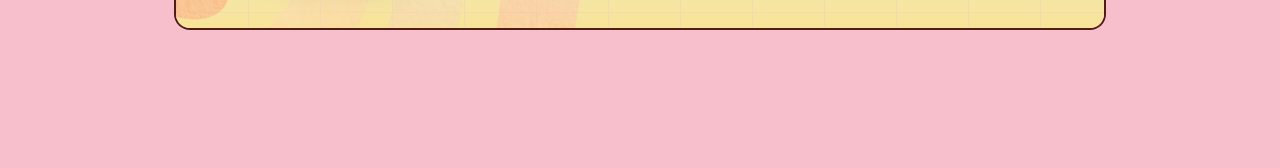
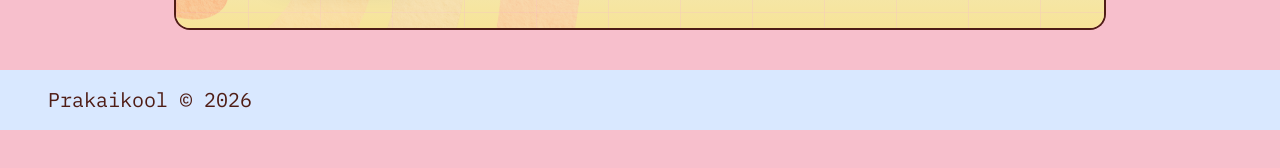
Before and after one commit to Prakaikool/D-D-DAY, a Next.js app: page / in a window 1280 px wide. Shown: the part 584-752 px from the top of the page. Built offline with nearby package versions, Linux system fonts and the light colour scheme.

Commit message:
Made footer

```diff
--- /dev/null
+++ b/src/app/component/Footer.tsx
@@ -0,0 +1,16 @@
+type FooterProps = {
+    text?: string;
+    className?: string;
+};
+
+export default function Footer({ text = 'Prakaikool © 2026', className = '' }: FooterProps) {
+    return (
+        <footer className={['w-full', className].join(' ')}>
+            <div className="mx-auto max-w-full">
+                <div className=" bg-ddSky px-12 py-4">
+                    <p className="font-mono text-xl text-ddCocoa">{text}</p>
+                </div>
+            </div>
+        </footer>
+    );
+}
--- a/src/app/page.tsx
+++ b/src/app/page.tsx
@@ -3,6 +3,7 @@
 import Image from 'next/image';
 import { useEffect, useMemo, useState } from 'react';
 import { MESSAGES } from '@/data/messages';
+import Footer from './component/Footer';
 
 function dayOfYearUTC(d: Date) {
     const start = Date.UTC(d.getUTCFullYear(), 0, 1);
@@ -249,6 +250,8 @@ export default function Home() {
                     </div>
                 </div>
             )}
+
+            <Footer />
         </main>
     );
 }
```
